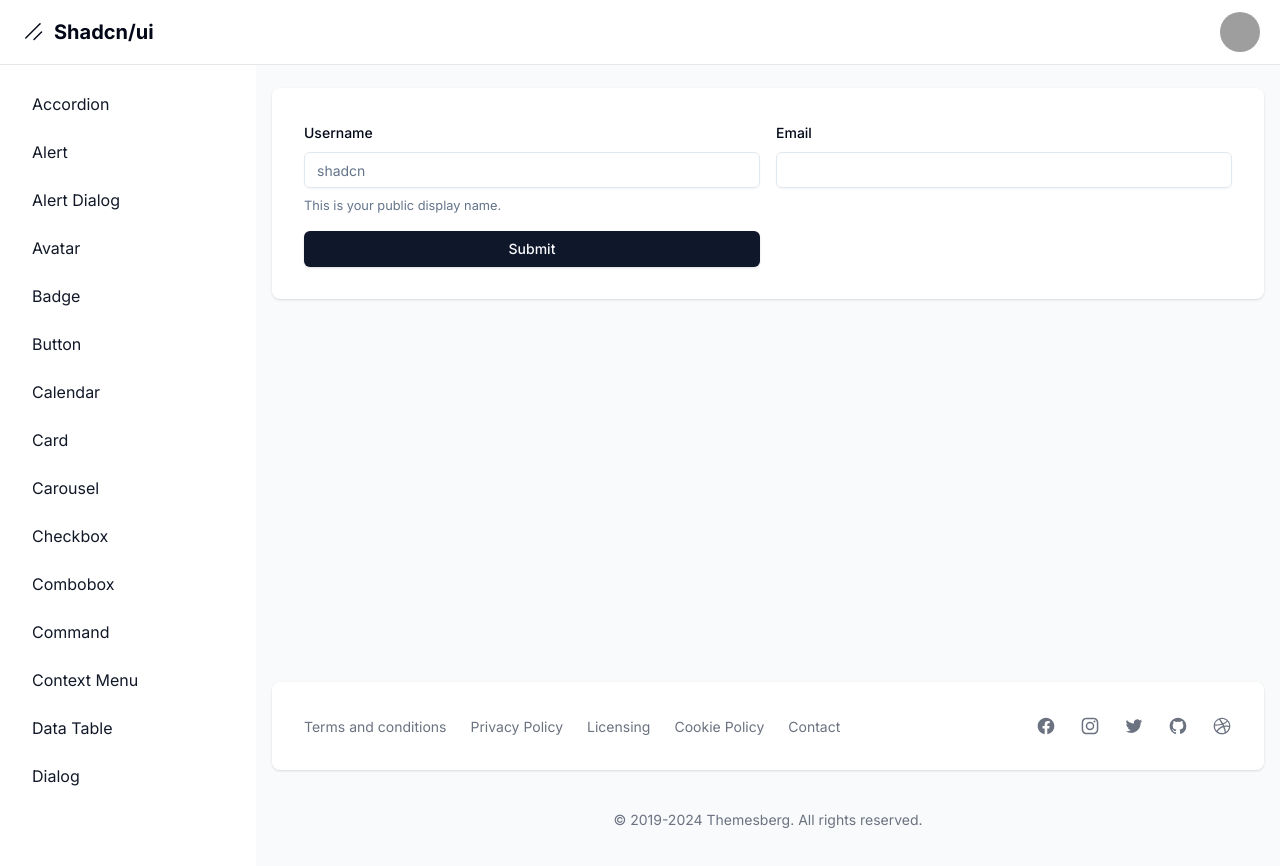
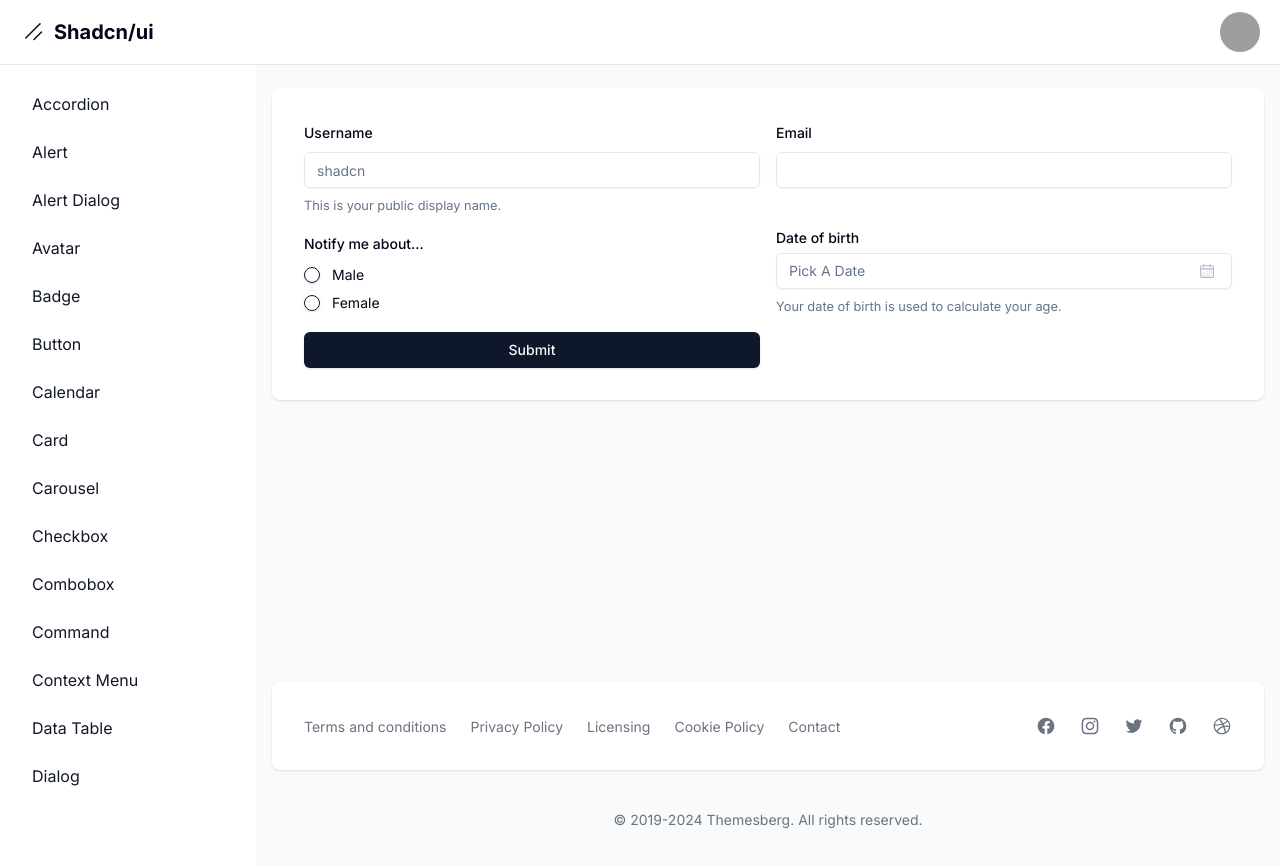
Before and after one commit to DevTalles-corp/shadcn-dashboard, a Next.js app: page /dashboard/form in a window 1280 px wide. Shown: the top 866 px of the page. Built offline with nearby package versions, Linux system fonts and the light colour scheme; grey boxes are pictures that could not be loaded.

Commit message:
feat: Add radio group and date of birth fields to form page

```diff
--- a/package.json
+++ b/package.json
@@ -22,6 +22,7 @@
     "@radix-ui/react-menubar": "^1.0.4",
     "@radix-ui/react-popover": "^1.0.7",
     "@radix-ui/react-progress": "^1.0.3",
+    "@radix-ui/react-radio-group": "^1.1.3",
     "@radix-ui/react-select": "^2.0.0",
     "@radix-ui/react-slider": "^1.1.2",
     "@radix-ui/react-slot": "^1.0.2",
--- a/src/app/dashboard/form/page.tsx
+++ b/src/app/dashboard/form/page.tsx
@@ -5,6 +5,8 @@ import { useForm } from "react-hook-form";
 import { z } from "zod";
 
 import { Button } from "@/components/ui/button";
+import { RadioGroup, RadioGroupItem } from "@/components/ui/radio-group";
+import { Calendar } from "@/components/ui/calendar";
 import {
   Form,
   FormControl,
@@ -15,10 +17,22 @@ import {
   FormMessage,
 } from "@/components/ui/form";
 import { Input } from "@/components/ui/input";
+import {
+  Popover,
+  PopoverContent,
+  PopoverTrigger,
+} from "@/components/ui/popover";
+import { cn } from "@/lib/utils";
+import { format } from "date-fns";
+import { CalendarIcon } from "@radix-ui/react-icons";
 
 const formSchema = z.object({
   username: z.string().min(2).max(20),
   email: z.string().email(),
+  gender: z.enum(["male", "female"]),
+  dateOfBirth: z.date({
+    required_error: "A date of birth is required.",
+  }),
 });
 
 export default function Page() {
@@ -27,6 +41,7 @@ export default function Page() {
     resolver: zodResolver(formSchema),
     defaultValues: {
       username: "",
+      email: "",
     },
   });
 
@@ -42,8 +57,9 @@ export default function Page() {
       <Form {...form}>
         <form
           onSubmit={form.handleSubmit(onSubmit)}
-          className="grid grid-cols-2 gap-4 w-full"
+          className="grid grid-cols-2 gap-4"
         >
+          {/* Username */}
           <FormField
             control={form.control}
             name="username"
@@ -61,6 +77,7 @@ export default function Page() {
             )}
           />
 
+          {/* Email */}
           <FormField
             control={form.control}
             name="email"
@@ -75,6 +92,86 @@ export default function Page() {
             )}
           />
 
+          {/* Radio Group */}
+          <FormField
+            control={form.control}
+            name="gender"
+            render={({ field }) => (
+              <FormItem className="space-y-3">
+                <FormLabel>Notify me about...</FormLabel>
+                <FormControl>
+                  <RadioGroup
+                    onValueChange={field.onChange}
+                    defaultValue={field.value}
+                    className="flex flex-col space-y-1"
+                  >
+                    <FormItem className="flex items-center space-x-3 space-y-0">
+                      <FormControl>
+                        <RadioGroupItem value="male" />
+                      </FormControl>
+                      <FormLabel className="font-normal">Male</FormLabel>
+                    </FormItem>
+
+                    <FormItem className="flex items-center space-x-3 space-y-0">
+                      <FormControl>
+                        <RadioGroupItem value="female" />
+                      </FormControl>
+                      <FormLabel className="font-normal">Female</FormLabel>
+                    </FormItem>
+                  </RadioGroup>
+                </FormControl>
+                <FormMessage />
+              </FormItem>
+            )}
+          />
+
+          {/* Date of birth */}
+          <FormField
+            control={form.control}
+            name="dateOfBirth"
+            render={({ field }) => (
+              <FormItem className="flex flex-col">
+                <FormLabel>Date of birth</FormLabel>
+                <Popover>
+                  <PopoverTrigger asChild>
+                    <FormControl>
+                      <Button
+                        variant={"outline"}
+                        className={cn(
+                          "pl-3 text-left font-normal",
+                          !field.value && "text-muted-foreground"
+                        )}
+                      >
+                        {field.value ? (
+                          format(field.value, "PPP")
+                        ) : (
+                          <span>Pick a date</span>
+                        )}
+                        <CalendarIcon className="ml-auto h-4 w-4 opacity-50" />
+                      </Button>
+                    </FormControl>
+                  </PopoverTrigger>
+                  <PopoverContent className="w-auto p-0" align="start">
+                    <Calendar
+                      mode="single"
+                      selected={field.value}
+                      onSelect={field.onChange}
+                      disabled={(date) =>
+                        date > new Date() || date < new Date("1900-01-01")
+                      }
+                      initialFocus
+                    />
+                  </PopoverContent>
+                </Popover>
+                <FormDescription>
+                  Your date of birth is used to calculate your age.
+                </FormDescription>
+                <FormMessage />
+              </FormItem>
+            )}
+          />
+
+          {/* Submit */}
           <Button type="submit">Submit</Button>
         </form>
       </Form>
--- /dev/null
+++ b/src/components/ui/radio-group.tsx
@@ -0,0 +1,44 @@
+"use client"
+
+import * as React from "react"
+import { CheckIcon } from "@radix-ui/react-icons"
+import * as RadioGroupPrimitive from "@radix-ui/react-radio-group"
+
+import { cn } from "@/lib/utils"
+
+const RadioGroup = React.forwardRef<
+  React.ElementRef<typeof RadioGroupPrimitive.Root>,
+  React.ComponentPropsWithoutRef<typeof RadioGroupPrimitive.Root>
+>(({ className, ...props }, ref) => {
+  return (
+    <RadioGroupPrimitive.Root
+      className={cn("grid gap-2", className)}
+      {...props}
+      ref={ref}
+    />
+  )
+})
+RadioGroup.displayName = RadioGroupPrimitive.Root.displayName
+
+const RadioGroupItem = React.forwardRef<
+  React.ElementRef<typeof RadioGroupPrimitive.Item>,
+  React.ComponentPropsWithoutRef<typeof RadioGroupPrimitive.Item>
+>(({ className, ...props }, ref) => {
+  return (
+    <RadioGroupPrimitive.Item
+      ref={ref}
+      className={cn(
+        "aspect-square h-4 w-4 rounded-full border border-primary text-primary shadow focus:outline-none focus-visible:ring-1 focus-visible:ring-ring disabled:cursor-not-allowed disabled:opacity-50",
+        className
+      )}
+      {...props}
+    >
+      <RadioGroupPrimitive.Indicator className="flex items-center justify-center">
+        <CheckIcon className="h-3.5 w-3.5 fill-primary" />
+      </RadioGroupPrimitive.Indicator>
+    </RadioGroupPrimitive.Item>
+  )
+})
+RadioGroupItem.displayName = RadioGroupPrimitive.Item.displayName
+
+export { RadioGroup, RadioGroupItem }
```
Also changed, not shown: 1 other file (tests, documents, lock files or other folders).
